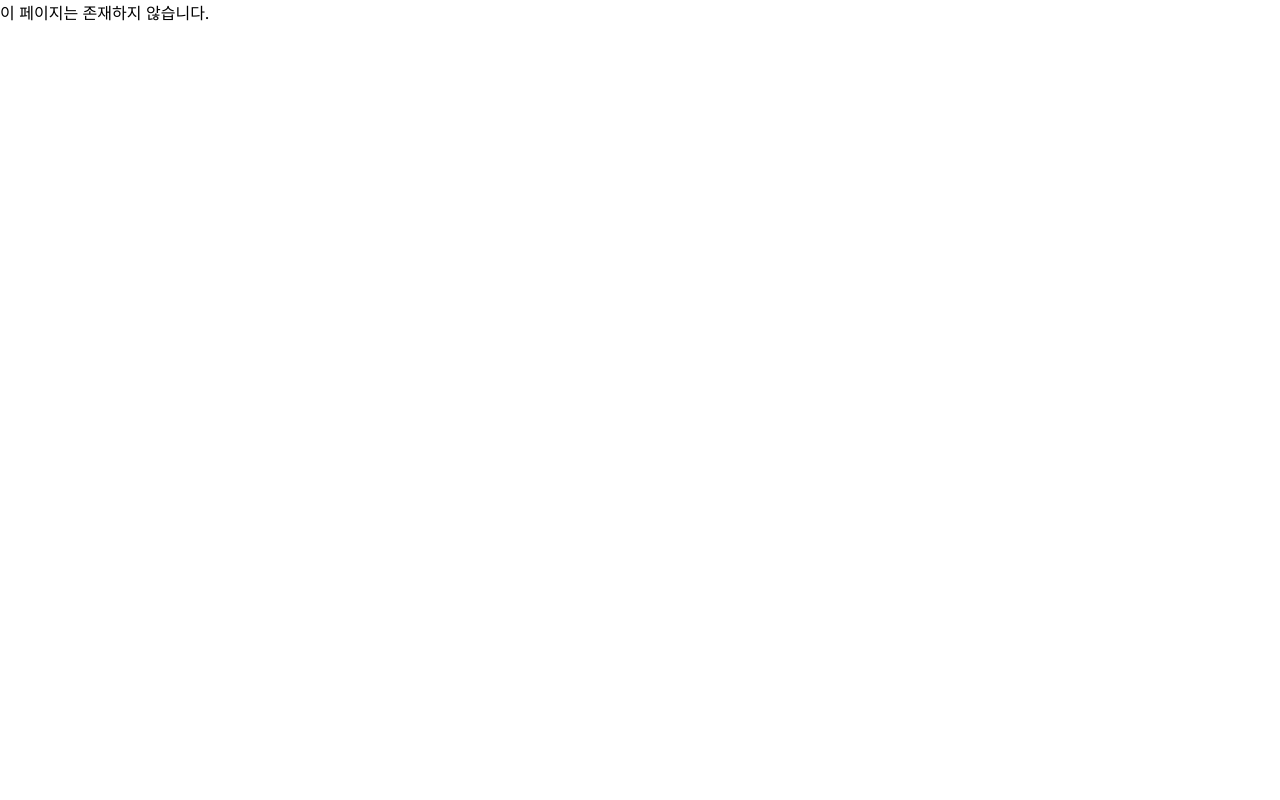
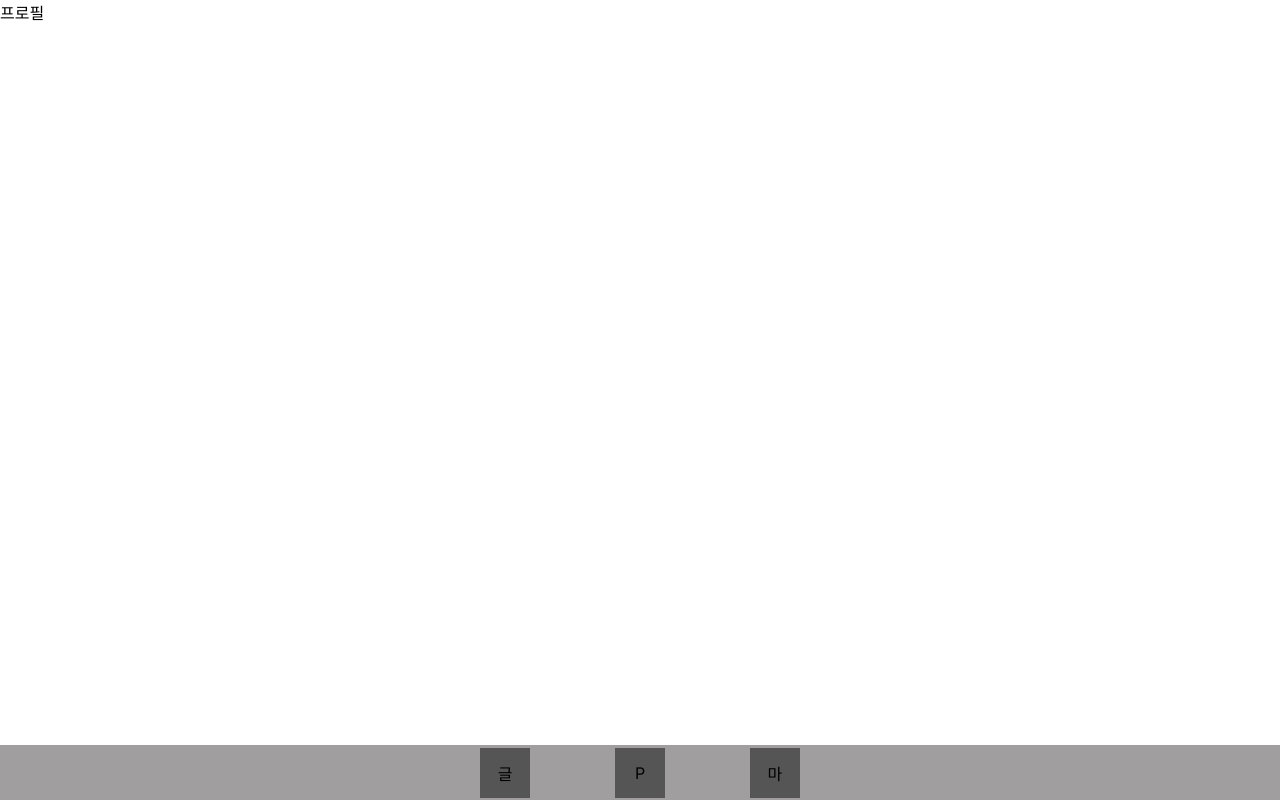
Before and after one commit to pr0-g/frontend, a Next.js app: page /1/posts in a window 1280 px wide. Before the commit this address had no page. Built offline with nearby package versions, Linux system fonts and the light colour scheme.

Commit message:
add: 프로필 페이지

```diff
--- /dev/null
+++ b/src/app/(afterLogin)/[username]/posts/page.tsx
@@ -0,0 +1,10 @@
+import UnderNavigation from "../../_components/UnderNavigation";
+
+export default function Profile() {
+  return (
+    <div>
+      <UnderNavigation />
+      <div>프로필</div>
+    </div>
+  );
+}
```
